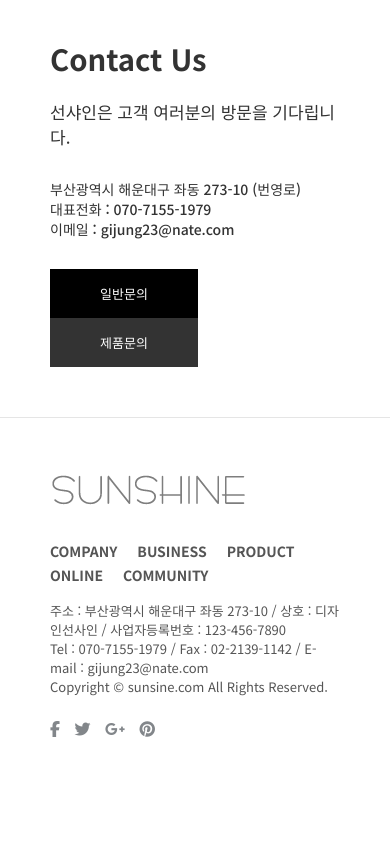
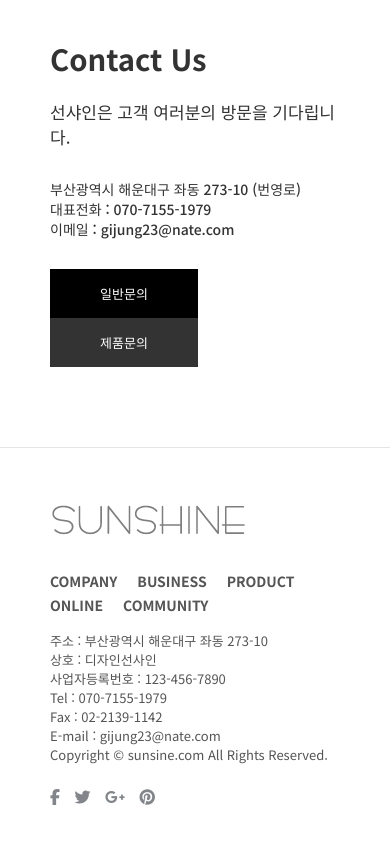
Before and after one commit to jinsol/sample_03, a plain HTML site: page index.html in a window 390 px wide. Shown: the part 6107-6951 px from the top of the page. Before the commit the page ends 6887 px from the top, so only its background shows below. Drawn offline with nearby package versions, Linux system fonts and the light colour scheme.

Commit message:
Add files via upload

```diff
--- a/css/rwdindex.css
+++ b/css/rwdindex.css
@@ -194,7 +194,8 @@
   }
 
   #section .best {
-    background-position: right;
+    background: url(../image/banner04.jpg) right center / cover;
+    /* background-position: right; */
   }
 
   /* ================================================= */
@@ -214,6 +215,7 @@
 
   #section .contact .query {
     padding: 40px;
+    height: auto;
   }
 
   #section .contact .btn a {
@@ -244,4 +246,12 @@
     margin-left: 0;
     margin-right: 10px;
   }
+
+  #footer .btmmenu .addr p span {
+    display: block;
+  }
+
+  #footer .btmmenu .addr p span.slash {
+    display: none;
+  }
 }
--- a/index.html
+++ b/index.html
@@ -291,9 +291,19 @@
               <li><a href="#">COMMUNITY</a></li>
             </ul>
             <div class="addr">
-              <p> 주소 : 부산광역시 해운대구 좌동 273-10 / 상호 : 디자인선사인 / 사업자등록번호 : 123-456-7890 </p>
-              <p> <a href="tel:070-7155-1979">Tel : 070-7155-1979</a> / Fax : 02-2139-1142 / <a
-                  href="mailto:gijung23@nate.com">E-mail : gijung23@nate.com</a>
+              <p>
+                <span>주소 : 부산광역시 해운대구 좌동 273-10 </span>
+                <span class="slash">/ </span>
+                <span>상호 : 디자인선사인 </span>
+                <span class="slash">/ </span>
+                <span>사업자등록번호 : 123-456-7890 </span>
+              </p>
+              <p>
+                <span><a href="tel:070-7155-1979">Tel : 070-7155-1979 </a></span>
+                <span class="slash">/ </span>
+                <span>Fax : 02-2139-1142 </span>
+                <span class="slash">/ </span>
+                <span><a href="mailto:gijung23@nate.com">E-mail : gijung23@nate.com </a></span>
               </p>
               <p>Copyright &copy; sunsine.com All Rights Reserved.</p>
             </div>
```
